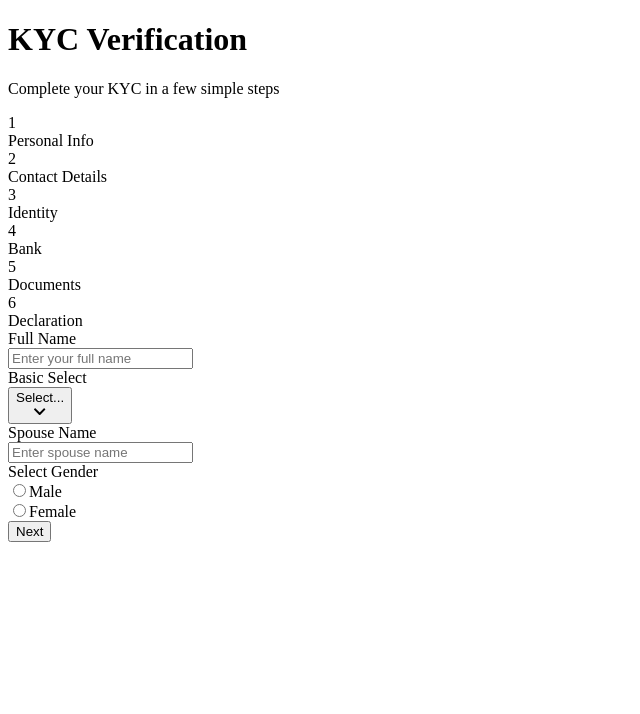
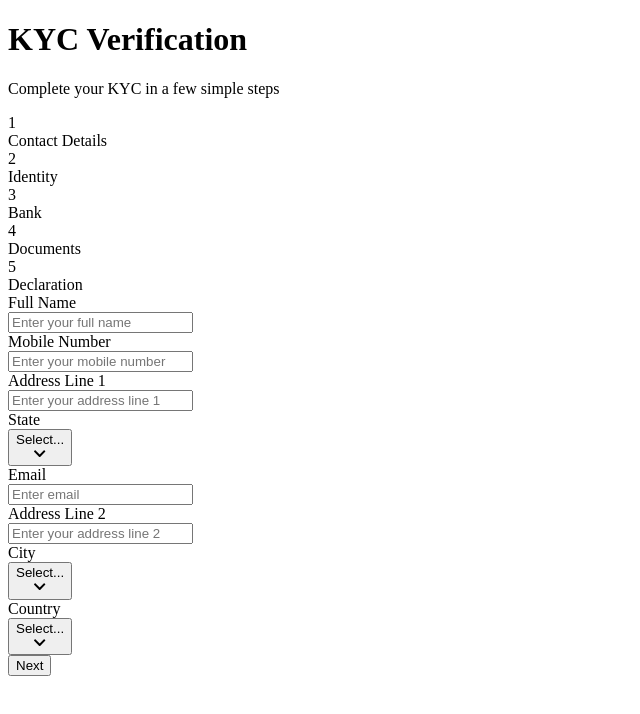
Before and after one commit to meet9016/rental-vender-panel, a Next.js app: page /users/UsersPage in a window 1280 px wide. Shown: the top 714 px of the page, without its empty margins (0-640 px from the left). Built offline with nearby package versions, Linux system fonts and the light colour scheme.

Commit message:
design change in stepper page

```diff
--- a/src/pages/users/UsersPage.tsx
+++ b/src/pages/users/UsersPage.tsx
@@ -10,7 +10,6 @@ import StepDocument from "./steps/StepDocument";
 import StepDeclaration from "./steps/StepDeclaration";
 
 const steps = [
-  "Personal Info",
   "Contact Details",
   "Identity",
   "Bank",
@@ -32,12 +31,12 @@ export default function KYCPage() {
         <Stepper steps={steps} currentStep={currentStep} />
 
         <div className="mt-10">
-          {currentStep === 0 && <StepPersonal />}
-          {currentStep === 1 && <StepContact />}
-          {currentStep === 2 && <StepIdentity />}
-          {currentStep === 3 && <StepBankDetails />}
-          {currentStep === 4 && <StepDocument />}
-          {currentStep === 5 && <StepDeclaration />}
+          {/* {currentStep === 0 && <StepPersonal />} */}
+          {currentStep === 0 && <StepContact />}
+          {currentStep === 1 && <StepIdentity />}
+          {currentStep === 2 && <StepBankDetails />}
+          {currentStep === 3 && <StepDocument />}
+          {currentStep === 4 && <StepDeclaration />}
         </div>
 
         {/* Footer Buttons */}
--- a/src/pages/users/steps/StepContact.tsx
+++ b/src/pages/users/steps/StepContact.tsx
@@ -21,20 +21,14 @@ export default function StepContact() {
       <div className="grid grid-cols-1 md:grid-cols-2 gap-4">
         {/* Left Column */}
         <div className="space-y-4">
+          <Input label="Full Name" placeholder="Enter your full name" />
           <Input label="Mobile Number" placeholder="Enter your mobile number" />
           <Input
             label="Address Line 1"
             placeholder="Enter your address line 1"
           />
-          <Select
-            label="City"
-            options={selectOptions}
-            value=""
-            onChange={() => {}}
-            placeholder="Select..."
-          />
-          <Select
-            label="Country"
+        <Select
+            label="State"
             options={selectOptions}
             value=""
             onChange={() => {}}
@@ -49,8 +43,15 @@ export default function StepContact() {
             label="Address Line 2"
             placeholder="Enter your address line 2"
           />
-<Select
-            label="State"
+           <Select
+            label="City"
+            options={selectOptions}
+            value=""
+            onChange={() => {}}
+            placeholder="Select..."
+          />
+            <Select
+            label="Country"
             options={selectOptions}
             value=""
             onChange={() => {}}
--- a/src/pages/users/steps/StepDocument.tsx
+++ b/src/pages/users/steps/StepDocument.tsx
@@ -21,10 +21,6 @@ export default function StepDocument() {
         {/* Right Column */}
         <div className="space-y-4">
           <Input label="Aadhaar Card (Back)" placeholder="Aadhaar Card (Back)" />
-          <Input
-            label="Live Selfie"
-            placeholder="Live Selfie"
-          />
           {/* Add more fields here if needed */}
         </div>
       </div>
--- a/src/pages/users/steps/StepIdentity.tsx
+++ b/src/pages/users/steps/StepIdentity.tsx
@@ -13,7 +13,6 @@ export default function StepIdentity() {
         {/* Left Column */}
         <div className="space-y-4">
           <Input label="PAN Number" placeholder="Enter pan number" />
-          <Input label="Aadhaar Linked Mobile" placeholder="Enter aadhaar linked mobile" />
           <Input label="Business Name" placeholder="Enter business name" />
         </div>
 
```
